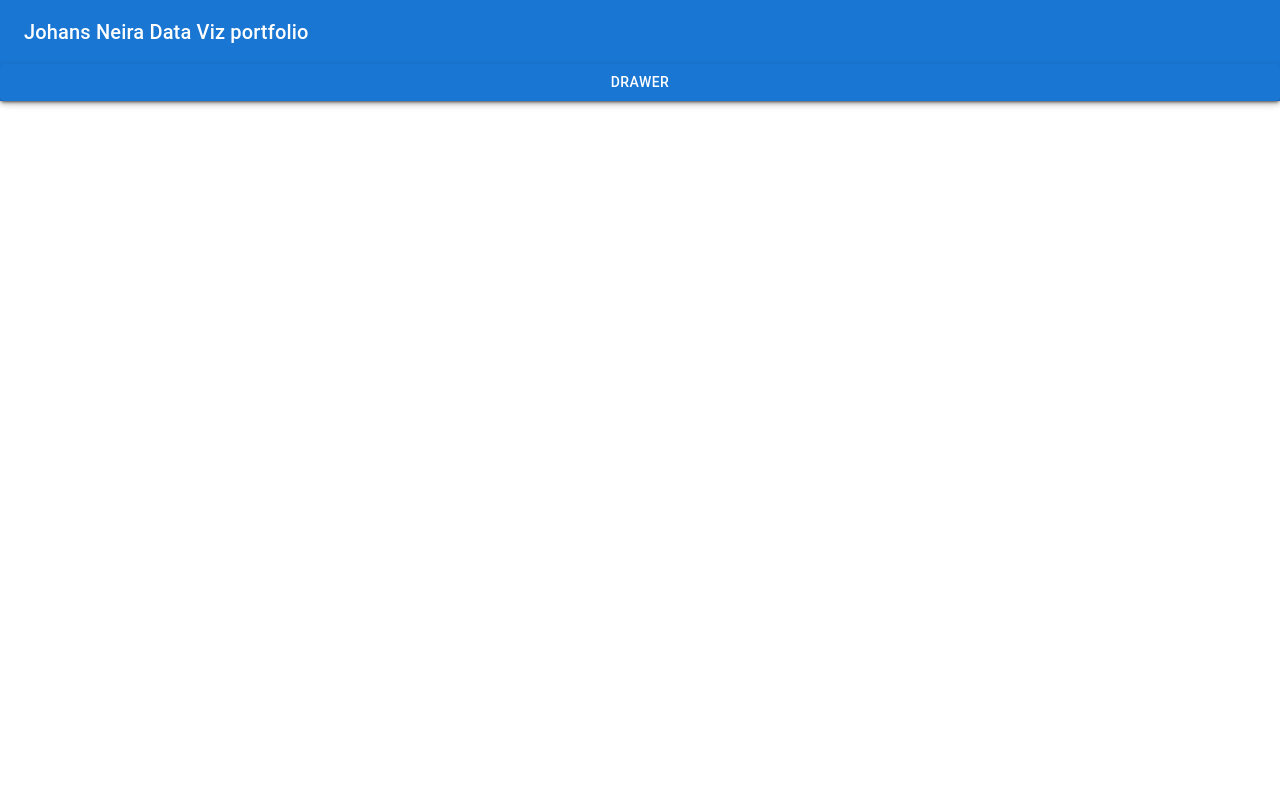
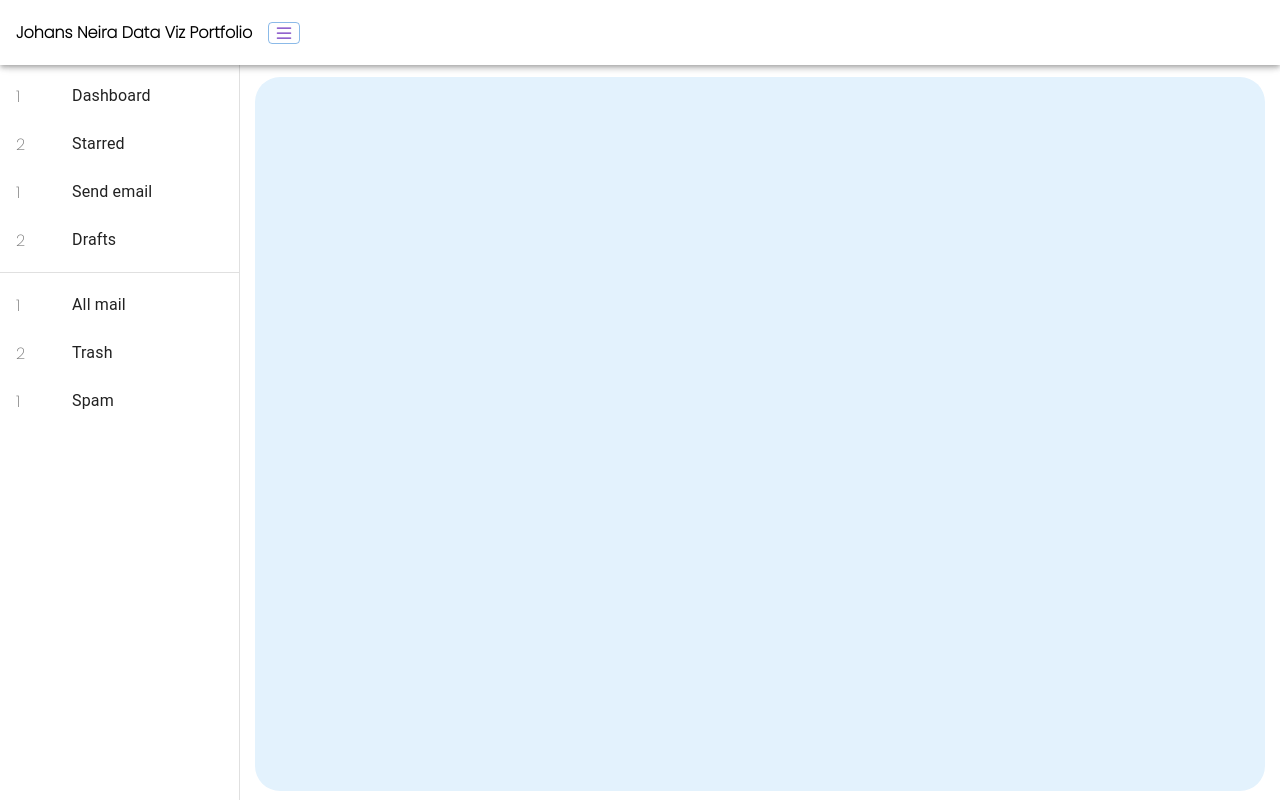
Before and after one commit to johansneirap/dataviz-portfolio, a React (Vite) app: page / in a window 1280 px wide. Built offline with nearby package versions, Linux system fonts and the light colour scheme.

Commit message:
style for main layout in dashboard

```diff
--- a/src/App.tsx
+++ b/src/App.tsx
@@ -2,34 +2,95 @@ import { useState } from 'react'
 import './App.css';
 import Drawer from '@mui/material/Drawer';
 import Button from '@mui/material/Button';
-import { AppBar, Box, Toolbar, Typography } from '@mui/material';
-
+import { AppBar, Box, Divider, List, ListItem, ListItemIcon, ListItemText, Toolbar, Typography } from '@mui/material';
+import { useTheme } from '@emotion/react';
+import MenuIcon from './icons/MenuIcon';
+const drawerWidth = 240;
 function App() {
-  const [drawerVisible, setDrawerVisible] = useState(false)
+  const [drawerVisible, setDrawerVisible] = useState(true);
+  const theme = useTheme();
 
   return (
     <Box className="App" sx={{ display: "flex"}}>
-      <AppBar position="fixed" sx={{ zIndex: (theme) => theme.zIndex.drawer + 1 }}>
-        <Toolbar>
-          <Typography variant="h6" noWrap component="div">
-            Johans Neira Data Viz portfolio
-          </Typography>
-        </Toolbar>
-          <Button variant='contained' onClick={ ()=> setDrawerVisible(!drawerVisible)}>Drawer</Button>
+      <AppBar position="fixed" sx={{
+          zIndex: (theme) => theme.zIndex.drawer + 1,
+          backgroundColor: "white",
+          color: "black",
+          flexDirection: "row",
+          justifyContent: "flex-start",
+          gap: "1rem",
+          padding: "0.4rem 1rem",
+          alignItems: "center",
+          height: "65px",
+        }}>
+        <span><b> Johans Neira Data Viz Portfolio </b></span>
+          <Button
+            variant='outlined'
+            onClick={ ()=> setDrawerVisible(!drawerVisible)}
+            style={{
+              padding: "0",
+              minWidth: "2rem",
+            }}>
+              <MenuIcon />
+          </Button>
       </AppBar>
 
     <Drawer
+      variant="persistent"
       anchor={'left'}
       open={ drawerVisible }
       onClose={ () => setDrawerVisible(false) }
-      sx={{top:"88px"}}
+      sx={{
+        width: 240,
+        flexShrink: 0,
+          '& .MuiDrawer-paper': {
+            width: 240,
+            boxSizing: 'border-box',
+          }
+      }}
     >
-      <Box
-        sx={{width:250}}>
-
-      </Box>
+      <Toolbar />
+      <Box sx={{ overflow: 'auto' }}>
+          <List>
+            {['Dashboard', 'Starred', 'Send email', 'Drafts'].map((text, index) => (
+              <ListItem button key={text}>
+                <ListItemIcon>
+                  {index % 2 === 0 ? "1" : "2"}
+                </ListItemIcon>
+                <ListItemText primary={text} />
+              </ListItem>
+            ))}
+          </List>
+          <Divider />
+          <List>
+            {['All mail', 'Trash', 'Spam'].map((text, index) => (
+              <ListItem button key={text}>
+                <ListItemIcon>
+                  {index % 2 === 0 ? "1" : "2"}
+                </ListItemIcon>
+                <ListItemText primary={text} />
+              </ListItem>
+            ))}
+          </List>
+        </Box>
     </Drawer>
-      <main style={{backgroundColor: "#E3F2FD", height: "100vh"}}></main>
+    <div style={{
+      backgroundColor: "white",
+      height: "calc(97vh - 62px)",
+      width: "calc(100vw + 240px)",
+      marginLeft: drawerVisible ? 0 : `-${drawerWidth}px`,
+      padding: "15px",
+      marginTop: "62px",
+      overflow: "hidden",
+      transition: "margin-left 0.2s",
+    }}>
+      <div style={{
+        backgroundColor: "#E3F2FD",
+        width: "100%",
+        height: "100%",
+      borderRadius: "25px",
+      }}></div>
+    </div>
     </Box>
   )
 }
--- /dev/null
+++ b/src/icons/MenuIcon.tsx
@@ -0,0 +1,18 @@
+interface Props {
+  className?: string;
+  style?: React.CSSProperties;
+}
+
+export const MenuIcon = ({ style }:Props) => {
+  return (
+    <>
+    <svg xmlns="http://www.w3.org/2000/svg" className="icon icon-tabler icon-tabler-menu-2" width="20" height="20" viewBox="0 0 24 24" stroke-width="1.5" stroke="#6f32be" fill="none" stroke-linecap="round" stroke-linejoin="round">
+    <path stroke="none" d="M0 0h24v24H0z" fill="none"/>
+    <line x1="4" y1="6" x2="20" y2="6" />
+    <line x1="4" y1="12" x2="20" y2="12" />
+    <line x1="4" y1="18" x2="20" y2="18" />
+  </svg></>
+  )
+}
+
+export default MenuIcon;
```
